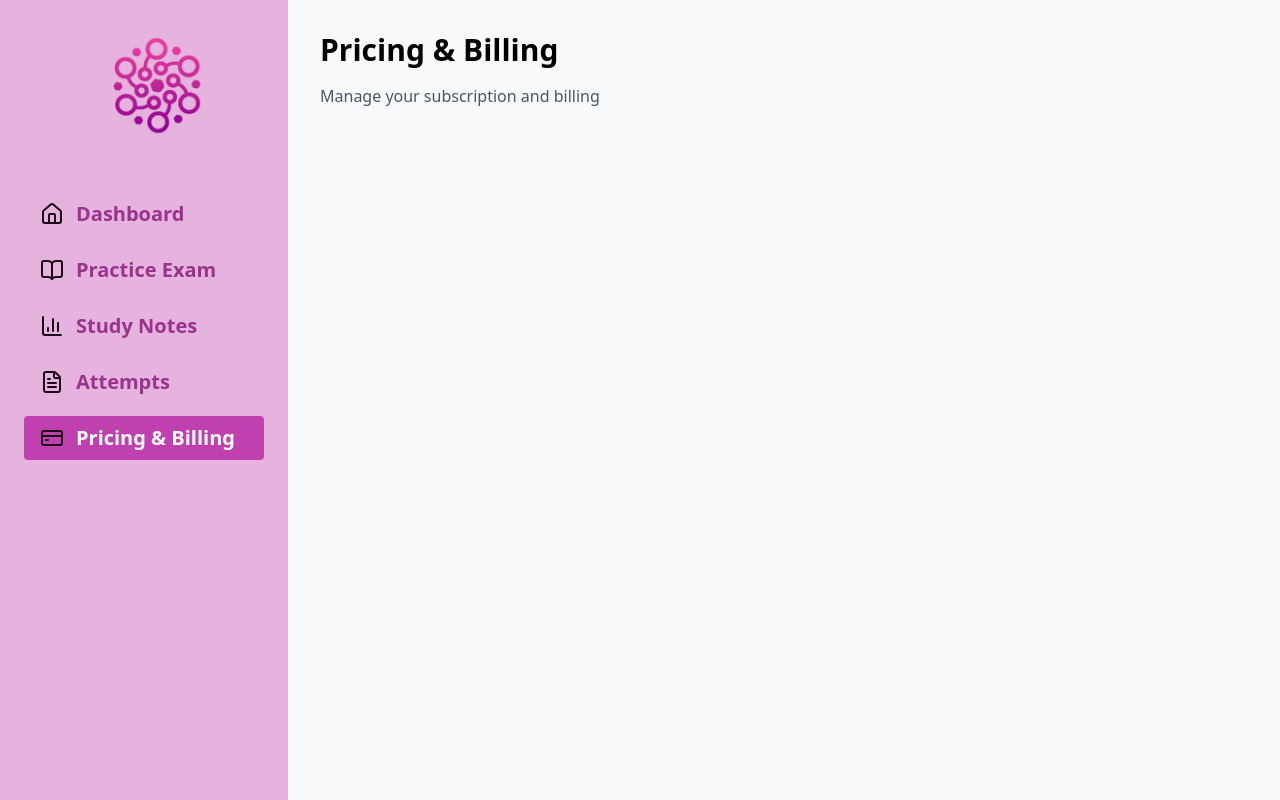
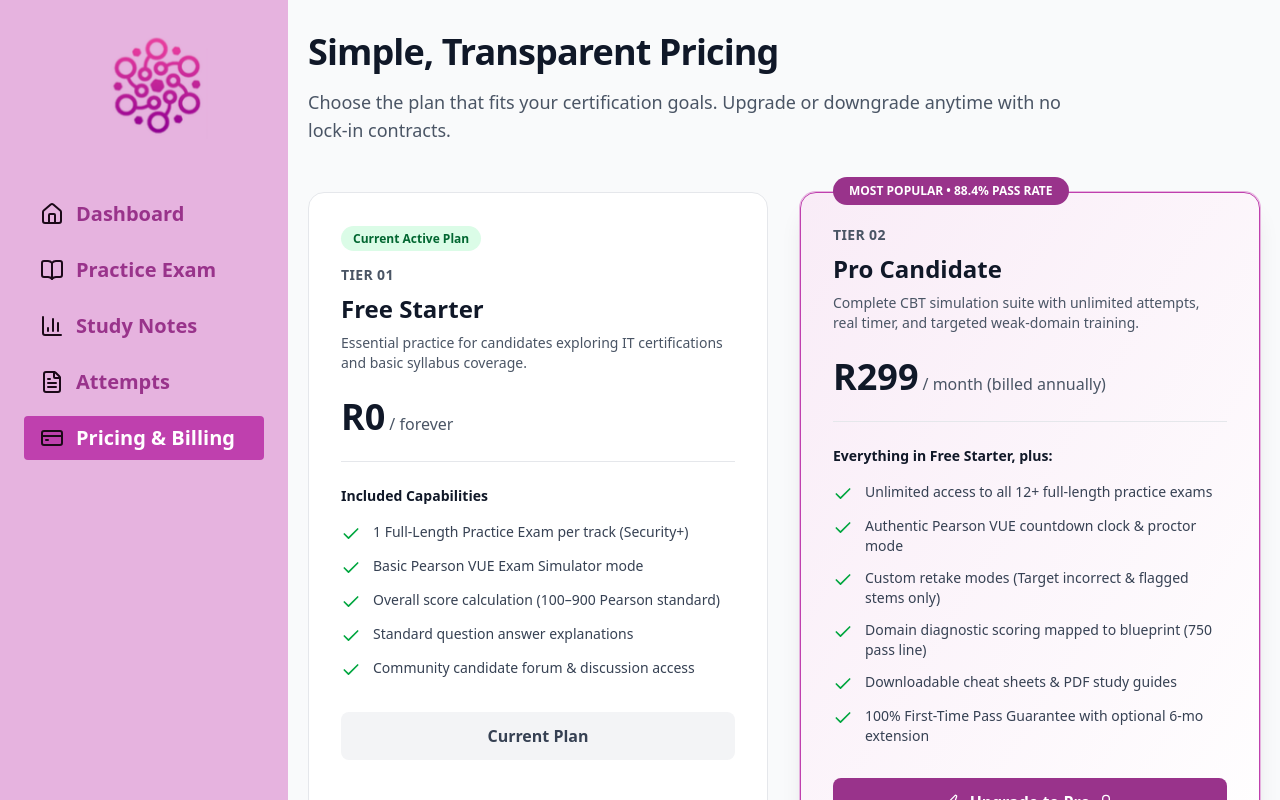
Before and after one commit to Disco12-design/TechTree_Studies, a Next.js app: page /pricing-billing in a window 1280 px wide. Built offline with nearby package versions, Linux system fonts and the light colour scheme.

Commit message:
finished with the payment page

```diff
--- a/app/practice-exam/page.tsx
+++ b/app/practice-exam/page.tsx
@@ -40,26 +40,18 @@ function Segmented({ label, options, value, onChange }: SegmentedProps) {
 }
 
 export default function PracticeExam() {
-  const [vendor, setVendor] = useState('All');
   const [level, setLevel] = useState('All');
   const [access, setAccess] = useState('All');
 
-  const vendors = useMemo(
-    () => ['All', ...Array.from(new Set(practiceExams.map((e) => e.vendor)))],
-    []
-  );
-
   const filtered = practiceExams.filter(
     (e) =>
-      (vendor === 'All' || e.vendor === vendor) &&
       (level === 'All' || e.level === level) &&
       (access === 'All' || e.access === access)
   );
 
-  const isFiltered = vendor !== 'All' || level !== 'All' || access !== 'All';
+  const isFiltered = level !== 'All' || access !== 'All';
 
   const reset = () => {
-    setVendor('All');
     setLevel('All');
     setAccess('All');
   };
@@ -96,19 +88,6 @@ export default function PracticeExam() {
 
       {/* Filters */}
       <div className="mt-8 flex flex-wrap items-center gap-x-8 gap-y-3 border-y border-gray-200 py-3">
-        <label className="flex items-center gap-3 text-sm text-gray-500">
-          Vendor
-          <select
-            value={vendor}
-            onChange={(e) => setVendor(e.target.value)}
-            className="rounded-md border border-gray-300 bg-white px-3 py-1.5 text-sm text-gray-900 focus-visible:outline focus-visible:outline-2 focus-visible:outline-offset-1 focus-visible:outline-brand-600"
-          >
-            {vendors.map((v) => (
-              <option key={v}>{v}</option>
-            ))}
-          </select>
-        </label>
-
         <Segmented label="Level" options={LEVELS} value={level} onChange={setLevel} />
         <Segmented label="Access" options={ACCESS} value={access} onChange={setAccess} />
 
@@ -152,7 +131,6 @@ export default function PracticeExam() {
                 <p className="text-2xl font-semibold tracking-tight text-gray-900">
                   {exam.code}
                 </p>
-                <p className="mt-1 text-sm text-gray-600">{exam.vendor}</p>
                 <p className="text-sm text-gray-500">{exam.level}</p>
               </div>
 
--- a/app/pricing-billing/page.tsx
+++ b/app/pricing-billing/page.tsx
@@ -1,8 +1,142 @@
+'use client';
+
+import { Check, Lock, Zap } from 'lucide-react';
+import { pricingTiers } from '../types/assets';
+
 export default function PricingBilling() {
   return (
-    <div className="p-8">
-      <h1 className="text-3xl font-bold mb-4">Pricing & Billing</h1>
-      <p className="text-gray-600">Manage your subscription and billing</p>
+    <div className="w-full px-5 py-8">
+      {/* Header */}
+      <div className="mb-12 max-w-3xl">
+        <h1 className="text-4xl font-bold tracking-tight text-gray-900 mb-4">
+          Simple, Transparent Pricing
+        </h1>
+        <p className="text-lg text-gray-600">
+          Choose the plan that fits your certification goals. Upgrade or downgrade anytime with no lock-in contracts.
+        </p>
+      </div>
+
+      {/* Pricing Cards */}
+      <div className="grid md:grid-cols-2 gap-8 max-w-5xl">
+        {pricingTiers.map((tier) => (
+          <div
+            key={tier.id}
+            className={`relative rounded-2xl p-8 border transition-all ${
+              tier.isPopular
+                ? 'border-brand-500 bg-linear-to-br from-brand-50 to-white shadow-xl ring-1 ring-brand-200'
+                : 'border-gray-200 bg-white hover:shadow-lg'
+            }`}
+          >
+            {/* Popular Badge */}
+            {tier.isPopular && (
+              <div className="absolute -top-4 left-8">
+                <div className="bg-brand-600 text-white px-4 py-1.5 rounded-full text-xs font-bold">
+                {tier.badge} • {tier.passRate}
+                </div>
+              </div>
+            )}
+
+            {/* Current Plan Badge */}
+            {tier.isCurrentPlan && !tier.isPopular && (
+              <div className="mb-4 inline-block">
+                <span className="bg-green-100 text-green-800 px-3 py-1 rounded-full text-xs font-semibold">
+                  Current Active Plan
+                </span>
+              </div>
+            )}
+
+            {/* Tier Info */}
+            <div className="mb-6">
+              <p className="text-sm font-semibold text-gray-600 uppercase tracking-wide mb-2">
+                {tier.tier}
+              </p>
+              <h2 className="text-2xl font-bold text-gray-900 mb-2">{tier.name}</h2>
+              <p className="text-sm text-gray-600">{tier.description}</p>
+            </div>
+
+            {/* Pricing */}
+            <div className="mb-6 pb-6 border-b border-gray-200">
+              <div className="flex items-baseline gap-1">
+                <span className="text-4xl font-bold text-gray-900">{tier.price}</span>
+                <span className="text-gray-600">{tier.billing}</span>
+              </div>
+            </div>
+
+            {/* Features */}
+            <div className="mb-8">
+              <p className="text-sm font-semibold text-gray-900 mb-4">
+                {tier.isPopular ? 'Everything in Free Starter, plus:' : 'Included Capabilities'}
+              </p>
+              <ul className="space-y-3">
+                {tier.features.map((feature, idx) => (
+                  <li key={idx} className="flex items-start gap-3">
+                    <Check className="w-5 h-5 text-green-600 shrink-0 mt-0.5" />
+                    <span className="text-sm text-gray-700">{feature}</span>
+                  </li>
+                ))}
+              </ul>
+            </div>
+
+            {/* CTA Button */}
+            <button
+              className={`w-full py-3 px-4 rounded-lg font-semibold transition-all flex items-center justify-center gap-2 ${
+                tier.buttonAction === 'current'
+                  ? 'bg-gray-100 text-gray-700 hover:bg-gray-200 cursor-default'
+                  : 'bg-brand-600 text-white hover:bg-brand-700'
+              }`}
+              disabled={tier.buttonAction === 'current'}
+            >
+              {tier.buttonAction === 'upgrade' && <Zap className="w-4 h-4" />}
+              {tier.buttonLabel}
+              {tier.buttonAction === 'upgrade' && <Lock className="w-4 h-4" />}
+            </button>
+
+            {/* Additional Info */}
+            {tier.buttonAction === 'upgrade' && (
+              <div className="mt-4 text-center text-xs text-gray-600 space-y-1">
+                <p>✓ Instant Access • 256-bit Stripe Checkout</p>
+                <p>✓ Cancel anytime • Instant CBT Activation</p>
+              </div>
+            )}
+          </div>
+        ))}
+      </div>
+
+      {/* FAQ Section */}
+      <div className="mt-16 max-w-2xl">
+        <h3 className="text-2xl font-bold text-gray-900 mb-6">Frequently Asked Questions</h3>
+        <div className="space-y-4">
+          <details className="group border border-gray-200 rounded-lg p-4 cursor-pointer hover:bg-gray-50">
+            <summary className="font-semibold text-gray-900 flex items-center justify-between">
+              Can I switch plans anytime?
+              <span className="group-open:rotate-180 transition-transform">▾</span>
+            </summary>
+            <p className="mt-3 text-sm text-gray-600">
+              Yes! You can upgrade or downgrade your plan anytime. Changes take effect immediately with prorated billing.
+            </p>
+          </details>
+
+          <details className="group border border-gray-200 rounded-lg p-4 cursor-pointer hover:bg-gray-50">
+            <summary className="font-semibold text-gray-900 flex items-center justify-between">
+              Is there a free trial for Pro?
+              <span className="group-open:rotate-180 transition-transform">▾</span>
+            </summary>
+            <p className="mt-3 text-sm text-gray-600">
+              The Free plan gives you full access to 1 practice exam and all basic features. Upgrade to Pro to unlock unlimited exams.
+            </p>
+          </details>
+
+          <details className="group border border-gray-200 rounded-lg p-4 cursor-pointer hover:bg-gray-50">
+            <summary className="font-semibold text-gray-900 flex items-center justify-between">
+              What payment methods do you accept?
+              <span className="group-open:rotate-180 transition-transform">▾</span>
+            </summary>
+            <p className="mt-3 text-sm text-gray-600">
+              We accept all major credit cards, debit cards, and digital wallets through Stripe. Your payment information is secure and never stored on our servers.
+            </p>
+          </details>
+        </div>
+      </div>
     </div>
   );
 }
--- a/app/types/assets.ts
+++ b/app/types/assets.ts
@@ -90,7 +90,6 @@ export const examAttempts = [
 
 export interface PracticeExam {
   id: string;
-  vendor: 'CompTIA';
   code: string;
   level: 'Foundational' | 'Associate' | 'Professional';
   title: string;
@@ -108,13 +107,12 @@ export interface PracticeExam {
 export const practiceExams: PracticeExam[] = [
   {
   id: 'sy0-701-core',
-  vendor: 'CompTIA',
   code: 'SY0-701',
   level: 'Associate',
   title: 'CompTIA Security+ SY0-701 Practice Exam',
   description: 'Validate network hardening, host monitoring, zero-trust cryptographic implementations, and standard incident remediation.',
-  access: 'Pro',
-  items: 70,
+  access: 'Free',
+  items: 50,
   timeCap: 90,
   targetPass: 750,
   maxScore: 900,
@@ -124,7 +122,6 @@ export const practiceExams: PracticeExam[] = [
 },
 {
   id: 'sy0-701-threats',
-  vendor: 'CompTIA',
   code: 'SY0-701',
   level: 'Associate',
   title: 'Security+ Threat Detection Assessment',
@@ -140,7 +137,6 @@ export const practiceExams: PracticeExam[] = [
 },
 {
   id: 'sy0-701-crypto',
-  vendor: 'CompTIA',
   code: 'SY0-701',
   level: 'Associate',
   title: 'Security+ Cryptography Challenge',
@@ -156,7 +152,6 @@ export const practiceExams: PracticeExam[] = [
 },
 {
   id: 'sy0-701-iam',
-  vendor: 'CompTIA',
   code: 'SY0-701',
   level: 'Associate',
   title: 'Security+ Identity & Access Control Exam',
@@ -172,3 +167,62 @@ export const practiceExams: PracticeExam[] = [
 },
 
 ];
+
+export interface PricingTier {
+  id: string;
+  tier: string;
+  name: string;
+  description: string;
+  price: string;
+  billing: string;
+  currency?: string;
+  badge?: string;
+  passRate?: string;
+  isPopular?: boolean;
+  isCurrentPlan?: boolean;
+  features: string[];
+  buttonLabel: string;
+  buttonAction: string;
+}
+
+export const pricingTiers: PricingTier[] = [
+  {
+    id: 'free',
+    tier: 'Tier 01',
+    name: 'Free Starter',
+    description: 'Essential practice for candidates exploring IT certifications and basic syllabus coverage.',
+    price: 'R0',
+    billing: '/ forever',
+    isCurrentPlan: true,
+    features: [
+      '1 Full-Length Practice Exam per track (Security+)',
+      'Basic Pearson VUE Exam Simulator mode',
+      'Overall score calculation (100–900 Pearson standard)',
+      'Standard question answer explanations',
+      'Community candidate forum & discussion access',
+    ],
+    buttonLabel: 'Current Plan',
+    buttonAction: 'current',
+  },
+  {
+    id: 'pro',
+    tier: 'Tier 02',
+    name: 'Pro Candidate',
+    description: 'Complete CBT simulation suite with unlimited attempts, real timer, and targeted weak-domain training.',
+    price: 'R299',
+    billing: '/ month (billed annually)',
+    badge: 'MOST POPULAR',
+    passRate: '88.4% PASS RATE',
+    isPopular: true,
+    features: [
+      'Unlimited access to all 12+ full-length practice exams',
+      'Authentic Pearson VUE countdown clock & proctor mode',
+      'Custom retake modes (Target incorrect & flagged stems only)',
+      'Domain diagnostic scoring mapped to blueprint (750 pass line)',
+      'Downloadable cheat sheets & PDF study guides',
+      '100% First-Time Pass Guarantee with optional 6-mo extension',
+    ],
+    buttonLabel: 'Upgrade to Pro',
+    buttonAction: 'upgrade',
+  },
+];
```
